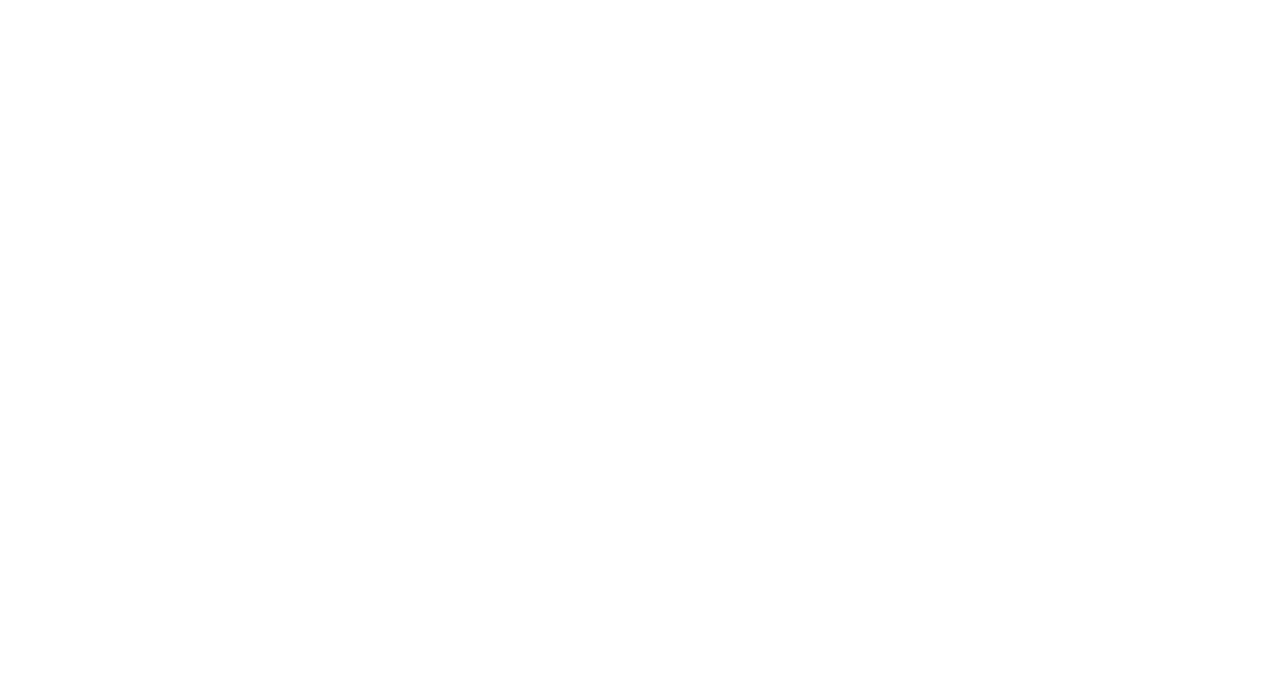
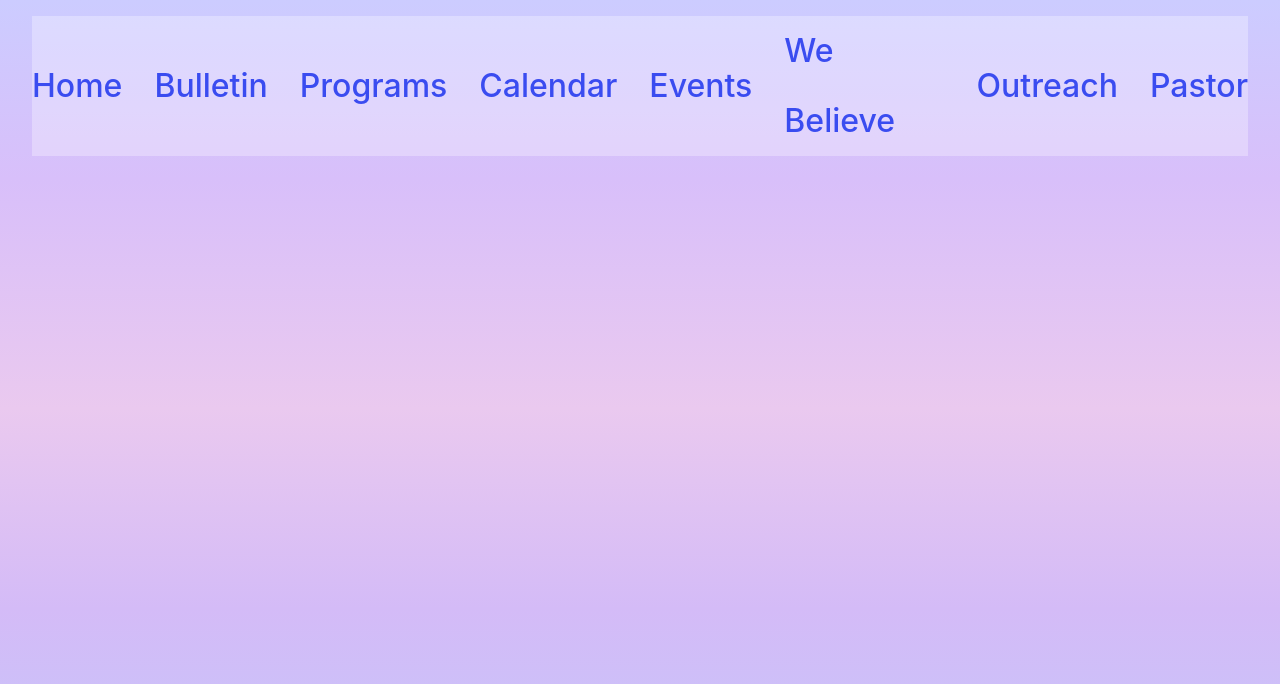
Before and after one commit to dsmith39/stpauls, a Next.js app: page / in a window 1280 px wide. Shown: the top 684 px of the page. Built offline with nearby package versions, Linux system fonts and the light colour scheme.

Commit message:
added header, modal, and container components

```diff
--- /dev/null
+++ b/components/container/container.module.scss
@@ -0,0 +1,17 @@
+.container {
+  padding: 0 2rem;
+  background-image: linear-gradient(
+    180deg,
+    #ccccff 0%,
+    #d8bffa 22.4%,
+    #eac9ef 51.04%,
+    #d4bbf7 76.04%,
+    #c5c5fa 100%
+  );
+  background-size: contain;
+  background-repeat: no-repeat;
+  min-height: 100vh;
+  /* flex-definition */
+  display: flex;
+  flex-direction: column;
+}
--- /dev/null
+++ b/components/container/index.js
@@ -0,0 +1,8 @@
+import React from "react";
+import styles from "./container.module.scss";
+
+function Container(props) {
+  return <div className={styles.container}>{props.children}</div>;
+}
+
+export default Container;
--- /dev/null
+++ b/components/header/header.module.scss
@@ -0,0 +1,141 @@
+@use "../../styles/variables" as *;
+//Desktop Header
+.headerDesktop {
+  display: none;
+  @include breakpoint(macbookair) {
+    position: sticky;
+    top: 1em;
+    background-color: $navbar-color;
+    display: flex;
+    justify-content: center;
+    align-items: center;
+    margin-top: calcRem(16);
+  }
+  .link {
+    /* Text Styles */
+    font-style: normal;
+    font-weight: 500;
+    font-size: 58px;
+    line-height: 70px;
+    /* Pinkish */
+    color: $color-primary;
+    /* Positioning */
+    margin-right: 2rem;
+    @include breakpoint(macbookair) {
+      font-size: 2rem;
+    }
+    @include breakpoint(macbookpro14) {
+      font-size: 3.625rem;
+    }
+  }
+  /* Take Margin Off of Last Link */
+  .link:last-child {
+    margin-right: 0;
+  }
+}
+//Mobile Header
+.headerMobile {
+  position: sticky;
+  top: 1em;
+  background-color: $navbar-color;
+  display: flex;
+  justify-content: space-between;
+  align-items: center;
+  margin-top: 1rem;
+  @include breakpoint(macbookair) {
+    display: none;
+  }
+  h1 {
+    font-style: normal;
+    font-weight: 800;
+    font-size: 0.825rem;
+    display: flex;
+    align-items: center;
+    color: $color-primary;
+    @include breakpoint(iphone8) {
+      font-size: 1.21625rem;
+    }
+    @include breakpoint(iphone8plus) {
+      font-size: 1.3425rem;
+    }
+    @include breakpoint(ipadmini) {
+      font-size: 2.4125rem;
+    }
+    @include breakpoint(ipadpro) {
+      font-size: 3.3075rem;
+    }
+    @include breakpoint(macbookair) {
+      display: none;
+    }
+  }
+}
+//Menu Icon Component
+.menuContainer {
+  display: flex;
+  flex-direction: column;
+  gap: 0.294375rem;
+  width: 1.1875rem;
+  @include breakpoint(iphone8) {
+    width: 1.355625rem;
+  }
+  @include breakpoint(iphone8plus) {
+    width: 1.496875rem;
+  }
+  @include breakpoint(ipadmini) {
+    width: 2.69rem;
+    gap: 0.5rem;
+  }
+  div {
+    background: $color-primary;
+    height: 0.1875rem;
+    @include breakpoint(iphone8) {
+      height: 0.206875rem;
+    }
+    @include breakpoint(iphone8plus) {
+      height: 0.228125rem;
+    }
+    @include breakpoint(ipadmini) {
+      height: 0.41rem;
+    }
+  }
+}
+//Mobile Menu Component
+.closeButton {
+  font-size: 2rem;
+  text-align: right;
+  color: $color-secondary;
+  @include breakpoint(ipadmini) {
+    font-size: 3rem;
+  }
+}
+.heading {
+  text-align: center;
+  font-weight: 700;
+  font-size: 4rem;
+  color: $color-primary;
+  text-shadow: 0px 0.964582px 0.964582px rgba(0, 0, 0, 0.25);
+  @include breakpoint(ipadmini) {
+    font-size: 5rem;
+  }
+  @include breakpoint(ipadpro) {
+    font-size: 7rem;
+  }
+}
+.navBar {
+  display: flex;
+  flex-direction: column;
+  .link {
+    text-align: center;
+    display: block;
+    font-size: 2.5rem;
+    margin-top: 2rem;
+    color: $color-secondary;
+    @include breakpoint(ipadmini) {
+      font-size: 4rem;
+      margin-top: 4rem;
+    }
+    @include breakpoint(ipadpro) {
+      font-size: 5rem;
+    }
+  }
+}
--- /dev/null
+++ b/components/header/index.js
@@ -0,0 +1,92 @@
+import React from "react";
+import { useState } from "react";
+//Component Imports
+import Modal from "../modal";
+import Link from "next/link";
+import styles from "./header.module.scss";
+
+function Header() {
+  const [openNav, setOpenNav] = useState(false);
+
+  function handleNav() {
+    if (openNav == true) {
+      setOpenNav(false);
+    }
+    if (openNav == false) {
+      setOpenNav(true);
+    }
+  }
+  function MobileMenu() {
+    return (
+      <Modal>
+        <p className={styles.closeButton} onClick={handleNav}>
+          X
+        </p>
+        <h1 className={styles.heading}>Menu</h1>
+        <nav className={styles.navBar}>
+          <Link onClick={handleNav} href={"/"} className={styles.link}>
+            Home
+          </Link>
+          <Link onClick={handleNav} href={"/projects"} className={styles.link}>
+            Projects
+          </Link>
+          <Link onClick={handleNav} href={"/about"} className={styles.link}>
+            About
+          </Link>
+          <Link onClick={handleNav} href={"/hire-me"} className={styles.link}>
+            Hire Me!
+          </Link>
+        </nav>
+      </Modal>
+    );
+  }
+
+  function MenuIcon() {
+    return (
+      <div onClick={handleNav} className={styles.menuContainer}>
+        <div />
+        <div />
+        <div />
+      </div>
+    );
+  }
+
+  return (
+    <>
+      <header className={styles.headerDesktop}>
+        <Link href={"/"} className={styles.link}>
+          Home
+        </Link>
+        <Link href={"/bulletin"} className={styles.link}>
+          Bulletin
+        </Link>
+        <Link href={"/programs"} className={styles.link}>
+          Programs
+        </Link>
+        <Link href={"/calendar"} className={styles.link}>
+          Calendar
+        </Link>
+        <Link href={"/events"} className={styles.link}>
+          Events
+        </Link>
+        <Link href={"/believe"} className={styles.link}>
+          We Believe
+        </Link>
+        <Link href={"/outreach"} className={styles.link}>
+          Outreach
+        </Link>
+        <Link href={"/pastor"} className={styles.link}>
+          Pastor
+        </Link>
+      </header>
+
+      <header className={styles.headerMobile}>
+        {openNav ? <MobileMenu closeModal={handleNav} /> : null}
+        <h1>{"St. Paul's Community Church"}</h1>
+        <MenuIcon click={handleNav} />
+      </header>
+    </>
+  );
+}
+
+export default Header;
--- /dev/null
+++ b/components/modal/index.jsx
@@ -0,0 +1,21 @@
+import React from "react";
+import { createPortal } from "react-dom";
+import styles from "./modal.module.scss";
+
+function Backdrop() {
+  return <div className={styles.backdrop}></div>;
+}
+
+function Modal({ children }) {
+  return (
+    <>
+      {createPortal(<Backdrop />, document.getElementById("backdrop-root"))}
+      {createPortal(
+        <aside className={styles.modal}>{children}</aside>,
+        document.getElementById("overlay-root")
+      )}
+    </>
+  );
+}
+
+export default Modal;
--- /dev/null
+++ b/components/modal/modal.module.scss
@@ -0,0 +1,22 @@
+.modal {
+  background-color: transparent;
+  position: fixed;
+  top: 5%;
+  left: 50%;
+  transform: translateX(-50%);
+  width: 90vw;
+  margin: auto;
+  z-index: 100;
+  overflow: hidden;
+  display: flex;
+  flex-direction: column;
+}
+.backdrop {
+  position: fixed;
+  top: 0;
+  left: 0;
+  width: 100%;
+  height: 100vh;
+  z-index: 10;
+  background: linear-gradient(180deg, rgba(170, 81, 110, 0.9) 0%, #eeedf1 100%);
+}
--- a/pages/_document.js
+++ b/pages/_document.js
@@ -1,13 +1,15 @@
-import { Html, Head, Main, NextScript } from 'next/document'
+import { Html, Head, Main, NextScript } from "next/document";
 
 export default function Document() {
   return (
     <Html lang="en">
       <Head />
       <body>
+        <div id="backdrop-root"></div>
+        <div id="overlay-root"></div>
         <Main />
         <NextScript />
       </body>
     </Html>
-  )
+  );
 }
--- a/pages/index.js
+++ b/pages/index.js
@@ -1,9 +1,11 @@
 import Head from "next/head";
+import Header from "../components/header";
+import Container from "../components/container";
 import styles from "../styles/Home.module.scss";
 
 export default function Home() {
   return (
-    <>
+    <Container>
       <Head>
         <title>{"St. Paul's Community Church"}</title>
         <meta
@@ -12,7 +14,9 @@ export default function Home() {
         />
         <meta name="viewport" content="width=device-width, initial-scale=1" />
       </Head>
-      <main className={styles.main}></main>
-    </>
+      <main className={styles.main}>
+        <Header />
+      </main>
+    </Container>
   );
 }
--- a/styles/_variables.scss
+++ b/styles/_variables.scss
@@ -1,7 +1,7 @@
 @use "sass:math";
 //Variables
 $color-secondary: #596bf0;
-$color-primary: #ff2b63;
+$color-primary: #3a4cf0;
 $input-text: darken($color-secondary, 10%);
 $input-text-placeholder: darken($color-primary, 60%);
 $button-text: darken($color-primary, 60%);
```
